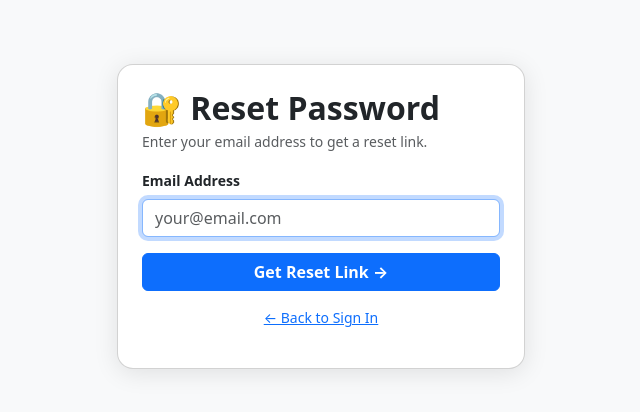
After one commit to Liberty-Emporium/Consignment-Solutions, a Flask app: page /forgot-password in a window 1280 px wide. The commit adds this page. Shown: the top 412 px of the page, without its empty margins (319-959 px from the left). Run offline with Flask 3, Linux system fonts and the light colour scheme; parts of the project's set-up code (start-up, migrations or seed data) failed here and were passed over.

Commit message:
Add forgot/reset password on all login pages

```diff
--- a/app.py
+++ b/app.py
@@ -987,3 +987,63 @@ def admin_suspend_store(store_id):
 
 if __name__ == '__main__':
     app.run(debug=True, host='0.0.0.0', port=5000)
+
+# ── Forgot / Reset Password (email-based) ─────────────────────────────────────
+
+@app.route('/forgot-password', methods=['GET', 'POST'])
+def forgot_password():
+    import secrets as _sec, datetime as _dt, json as _json
+    if request.method == 'POST':
+        email = request.form.get('email', '').strip().lower()
+        db = get_db()
+        # Check stores table
+        store = db.execute('SELECT * FROM stores WHERE email=?', (email,)).fetchone()
+        if store:
+            token = _sec.token_urlsafe(24)
+            resets_path = os.path.join(DATA_DIR, 'password_resets.json')
+            resets = []
+            try:
+                if os.path.exists(resets_path):
+                    with open(resets_path) as f: resets = _json.load(f)
+            except: pass
+            resets = [r for r in resets if r.get('email') != email]
+            resets.append({
+                'email': email, 'token': token, 'type': 'store',
+                'expires': (_dt.datetime.now() + _dt.timedelta(hours=2)).isoformat()
+            })
+            with open(resets_path, 'w') as f: _json.dump(resets, f, indent=2)
+            flash(f'Reset token generated: {token} — Visit /reset-password/{token} to set your new password.', 'success')
+        else:
+            flash('If that email is registered, a reset token has been generated.', 'info')
+        return redirect(url_for('forgot_password'))
+    return render_template('forgot_password.html')
+
+@app.route('/reset-password/<token>', methods=['GET', 'POST'])
+def reset_password(token):
+    import json as _json, datetime as _dt
+    resets_path = os.path.join(DATA_DIR, 'password_resets.json')
+    resets = []
+    try:
+        if os.path.exists(resets_path):
+            with open(resets_path) as f: resets = _json.load(f)
+    except: pass
+    reset = next((r for r in resets if r.get('token') == token), None)
+    if not reset:
+        flash('Invalid or expired reset link.', 'error')
+        return redirect(url_for('store_login'))
+    if _dt.datetime.fromisoformat(reset['expires']) < _dt.datetime.now():
+        flash('Reset link has expired. Request a new one.', 'error')
+        return redirect(url_for('forgot_password'))
+    if request.method == 'POST':
+        new_pw = request.form.get('password', '').strip()
+        if len(new_pw) < 6:
+            flash('Password must be at least 6 characters.', 'error')
+            return render_template('reset_password.html', token=token, email=reset.get('email',''))
+        db = get_db()
+        db.execute('UPDATE stores SET password=? WHERE email=?', (hash_pw(new_pw), reset['email']))
+        db.commit()
+        resets = [r for r in resets if r.get('token') != token]
+        with open(resets_path, 'w') as f: _json.dump(resets, f, indent=2)
+        flash('Password updated! You can now sign in.', 'success')
+        return redirect(url_for('store_login'))
+    return render_template('reset_password.html', token=token, email=reset.get('email',''))
--- a/templates/admin_login.html
+++ b/templates/admin_login.html
@@ -17,5 +17,7 @@ input{width:100%;padding:0.72rem;border:1px solid rgba(255,255,255,0.15);border-
     <label>Password</label><input type="password" name="password" required>
     <button class="btn">Login</button>
   </form>
+    <p style="text-align:center; margin-top:1rem; font-size:0.82rem; color:#94a3b8;">Forgot your password? <a href="/forgot-password" style="color:#6366f1; font-weight:700;">Reset it →</a></p>
+
 </div>
 </body></html>
--- /dev/null
+++ b/templates/forgot_password.html
@@ -0,0 +1,19 @@
+<!DOCTYPE html><html><head><meta charset="UTF-8"><title>Reset Password</title>
+<link href="https://cdn.jsdelivr.net/npm/bootstrap@5.3.0/dist/css/bootstrap.min.css" rel="stylesheet">
+<style>body{background:#f8f9fa;}</style></head><body>
+<div style="max-width:440px;margin:4rem auto;padding:0 1rem;">
+<div class="card p-4" style="border-radius:16px;box-shadow:0 4px 24px rgba(0,0,0,.1)">
+<h2 class="fw-bold mb-1">🔐 Reset Password</h2>
+<p class="text-muted small mb-3">Enter your email address to get a reset link.</p>
+{% with messages = get_flashed_messages(with_categories=true) %}
+  {% for cat, msg in messages %}
+    <div class="alert alert-{% if cat=='error' %}danger{% else %}success{% endif %} py-2 small">{{ msg }}</div>
+  {% endfor %}
+{% endwith %}
+<form method="POST">
+<div class="mb-3"><label class="form-label fw-bold small">Email Address</label>
+<input class="form-control" type="email" name="email" required autofocus placeholder="your@email.com"></div>
+<button class="btn btn-primary w-100 fw-bold">Get Reset Link →</button>
+</form>
+<p class="text-center mt-3 small"><a href="/store/login">← Back to Sign In</a></p>
+</div></div></body></html>
--- a/templates/store_login.html
+++ b/templates/store_login.html
@@ -21,6 +21,8 @@ input::placeholder{color:#64748b;}input:focus{outline:none;border-color:#f59e0b;
     <label>Password</label><input type="password" name="password" placeholder="Password" required>
     <button class="btn">Login →</button>
   </form>
+    <p style="text-align:center; margin-top:1rem; font-size:0.82rem; color:#94a3b8;">Forgot your password? <a href="/forgot-password" style="color:#6366f1; font-weight:700;">Reset it →</a></p>
+
   <div class="link">No account? <a href="/signup">Start free trial</a> · <a href="/vendor/login">Vendor login</a></div>
 </div>
 </body></html>
--- a/templates/vendor_login.html
+++ b/templates/vendor_login.html
@@ -20,6 +20,8 @@ input::placeholder{color:#64748b;}input:focus{outline:none;border-color:#10b981;
     <label>Password</label><input type="password" name="password" placeholder="Password" required>
     <button class="btn">Login →</button>
   </form>
+    <p style="text-align:center; margin-top:1rem; font-size:0.82rem; color:#94a3b8;">Forgot your password? <a href="/forgot-password" style="color:#6366f1; font-weight:700;">Reset it →</a></p>
+
   <div class="link"><a href="/store/login">Store admin login</a></div>
 </div>
 </body></html>
```
Also changed, not shown: templates/reset_password.html (added, +17 -0 lines).
